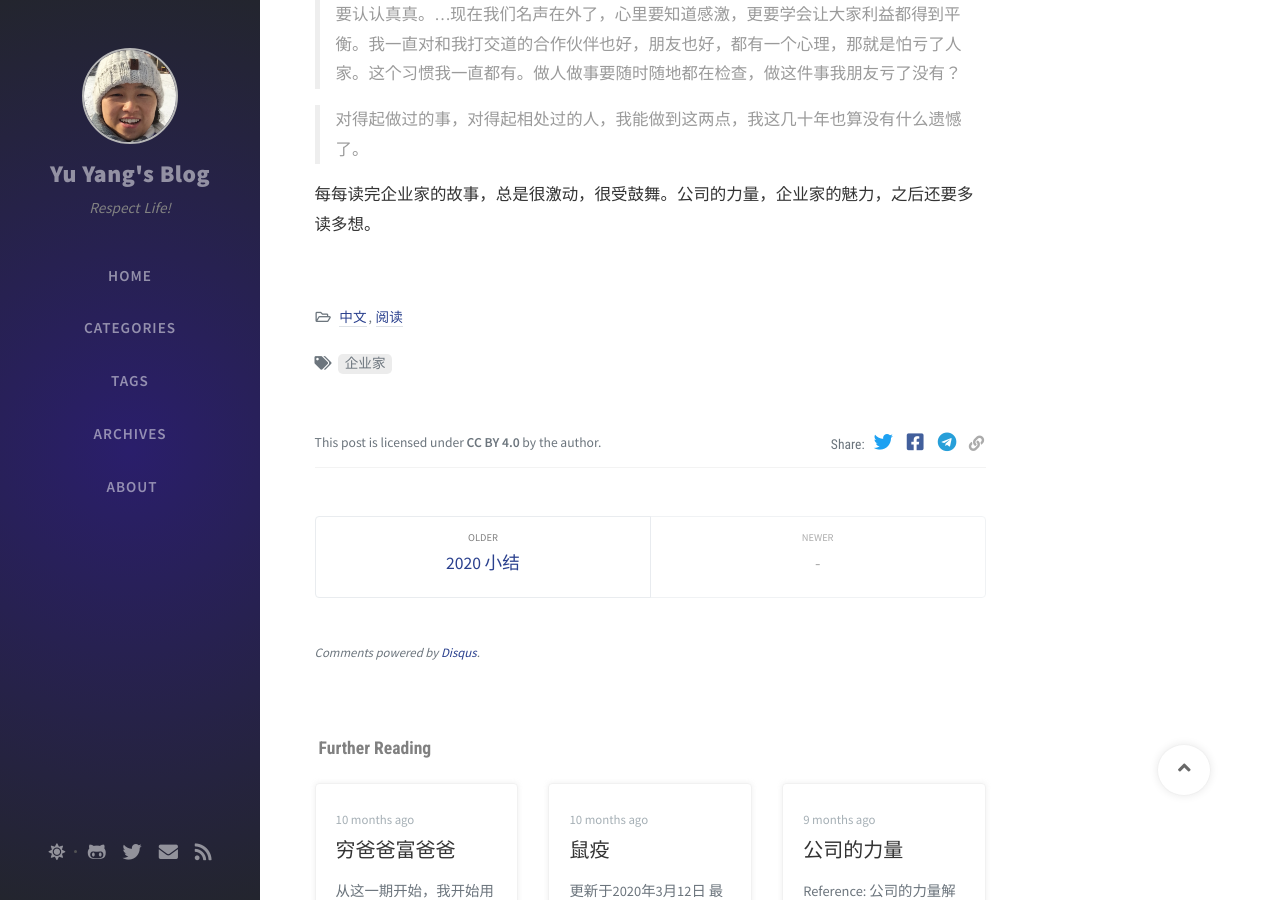
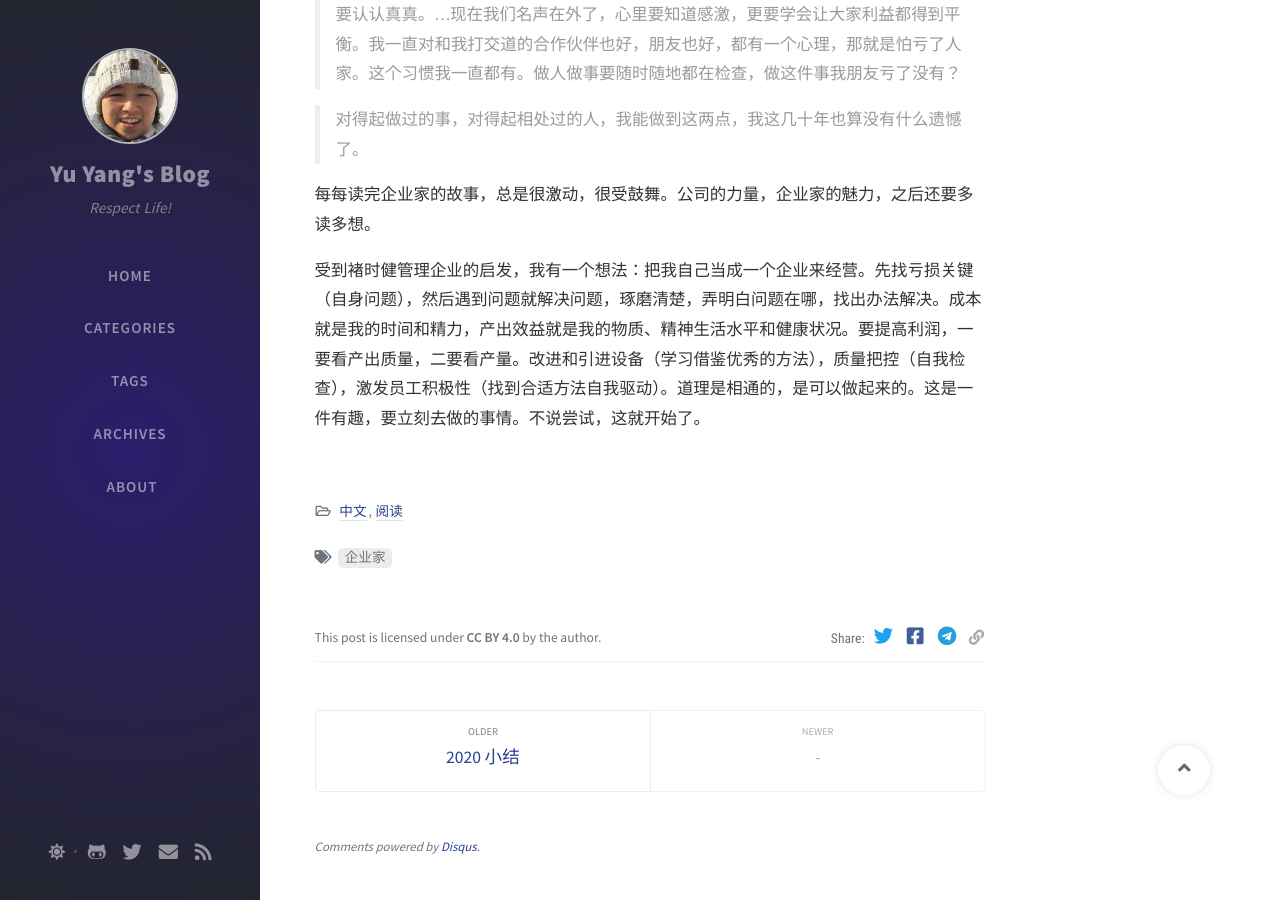
Before and after one commit to yuyangstatistics/blog, a Jekyll site: the page built from _posts/2021-01-13-The-Biography-of-Shijian-Chu.md, in a window 1280 px wide and 900 px high, scrolled down 2516 px. Built offline with Jekyll 4.4.1, drawn with Linux system fonts in a browser that asks for light colours; nearby versions of some CDN libraries; comment, search, counter and statistics services are not loaded; some of the changed lines change nothing that is shown; some of the changed text lies outside the part shown.

Commit message:
update chushijian post

```diff
--- a/_posts/2021-01-13-The-Biography-of-Shijian-Chu.md
+++ b/_posts/2021-01-13-The-Biography-of-Shijian-Chu.md
@@ -1,5 +1,5 @@
 ---
-title: 褚时健传
+title: 《褚时健传》阅读笔记
 date: 2021-01-12 21:08:00 -0500
 categories: [中文, 阅读]
 tags: [企业家]
@@ -67,3 +67,5 @@
 
 
 每每读完企业家的故事，总是很激动，很受鼓舞。公司的力量，企业家的魅力，之后还要多读多想。
+
+受到褚时健管理企业的启发，我有一个想法：把我自己当成一个企业来经营。先找亏损关键（自身问题），然后遇到问题就解决问题，琢磨清楚，弄明白问题在哪，找出办法解决。成本就是我的时间和精力，产出效益就是我的物质、精神生活水平和健康状况。要提高利润，一要看产出质量，二要看产量。改进和引进设备（学习借鉴优秀的方法），质量把控（自我检查），激发员工积极性（找到合适方法自我驱动）。道理是相通的，是可以做起来的。这是一件有趣，要立刻去做的事情。不说尝试，这就开始了。
```
